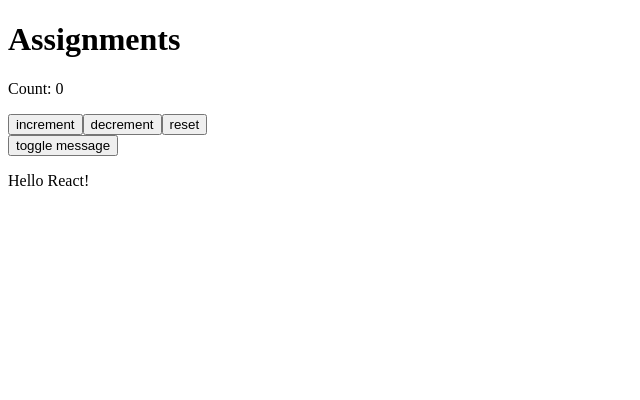
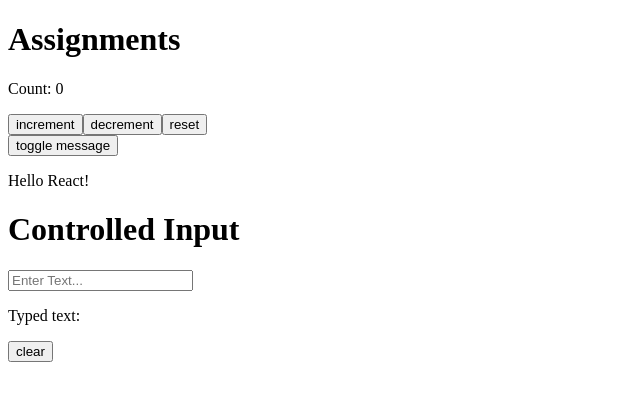
Before and after one commit to roshan194/react-state, a React (Vite) app: page / in a window 1280 px wide. Shown: the top 400 px of the page, without its empty margins (0-640 px from the left). Built offline with nearby package versions, Linux system fonts and the light colour scheme.

Commit message:
Problem3

```diff
--- a/src/App.jsx
+++ b/src/App.jsx
@@ -9,6 +9,7 @@ const App = () => {
       <h1>Assignments</h1>
       <Problem1 />
       <Problem2 />
+      <Problem3 />
     </div>
     </>
   )
@@ -62,5 +63,30 @@ const Problem2 = () =>{
 
 }
 
+const Problem3 = () =>{
+  const[inputValue, setinputValue] = useState('');
+  function handleInputChange(e){
+    setinputValue(e.target.value);
+  }
+
+  function clearInput(){
+    setinputValue("");
+  }
+  return(
+    <>
+      <div>
+        <h1>Controlled Input</h1>
+        <input
+        type="text"
+        value={inputValue}
+        onChange={handleInputChange}
+        placeholder="Enter Text..." />
+        <p>Typed text: {inputValue}</p>
+        <button onClick={clearInput}>clear</button>
+      </div>
+    </>
+  )
+}
+
 
 export default App;
```
